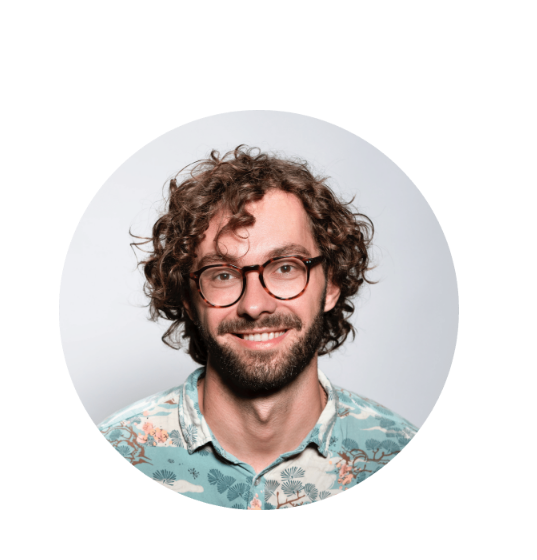
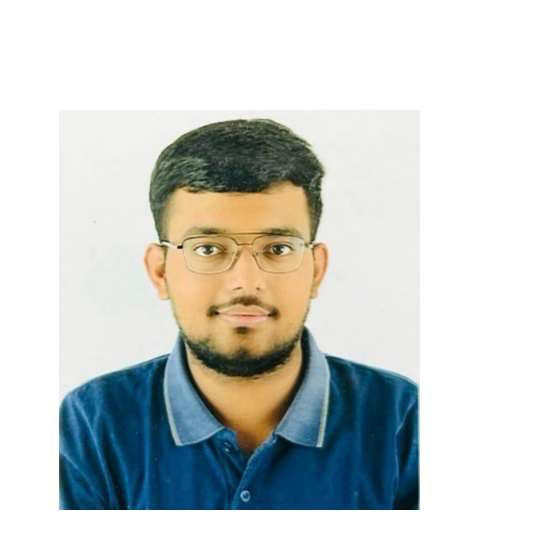
Before and after one commit to Dhruv-1418/PORTFOLIO, a plain HTML site: page DV/index.html in a window 1280 px wide. Shown: the part 174-734 px from the top of the page, 144-681 px from the left. Drawn offline with Linux system fonts and the light colour scheme.

Commit message:
portfolio

```diff
--- a/DV/index.html
+++ b/DV/index.html
@@ -38,7 +38,7 @@
     </nav>
     <section id="profile">
       <div class="section__pic-container">
-        <img src="./assets/profile-pic.png" alt="John Doe profile picture" />
+        <img src="./assets/profile-pic.jfif" alt="John Doe profile picture" />
       </div>
       <div class="section__text">
         <p class="section__text__p1">Hello, I'm</p>
```
Also changed, not shown: DV/assets/profile-pic.jfif (added), DV/assets/profile-pic1.png (renamed from DV/assets/profile-pic.png).
